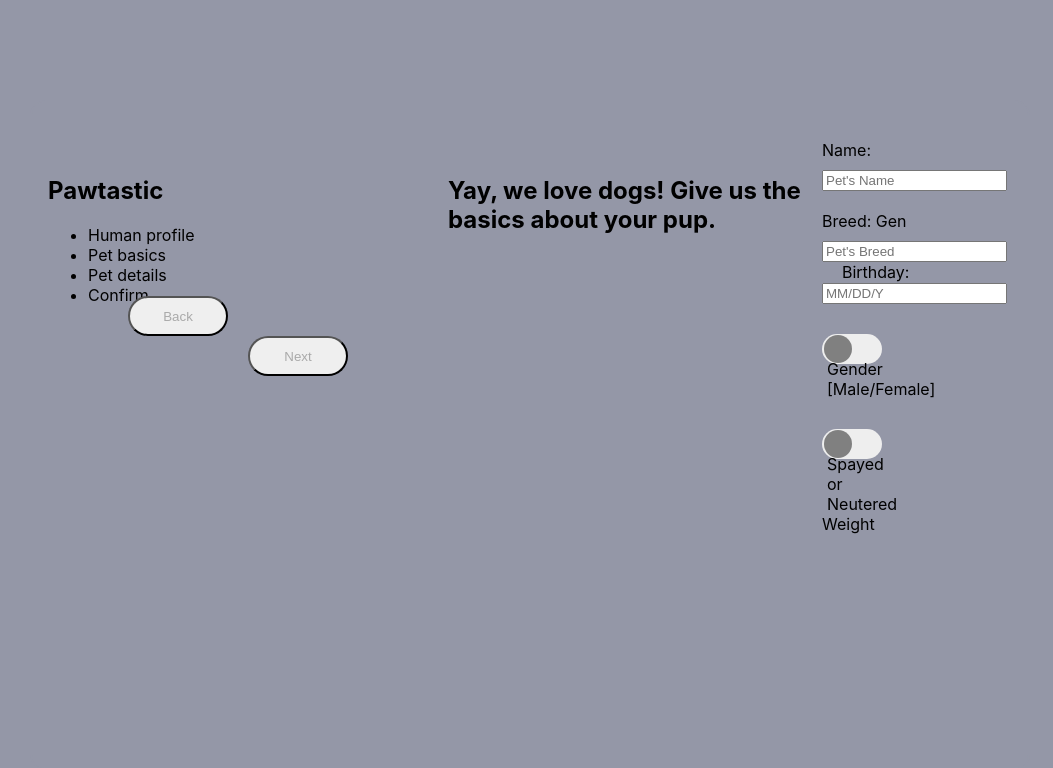
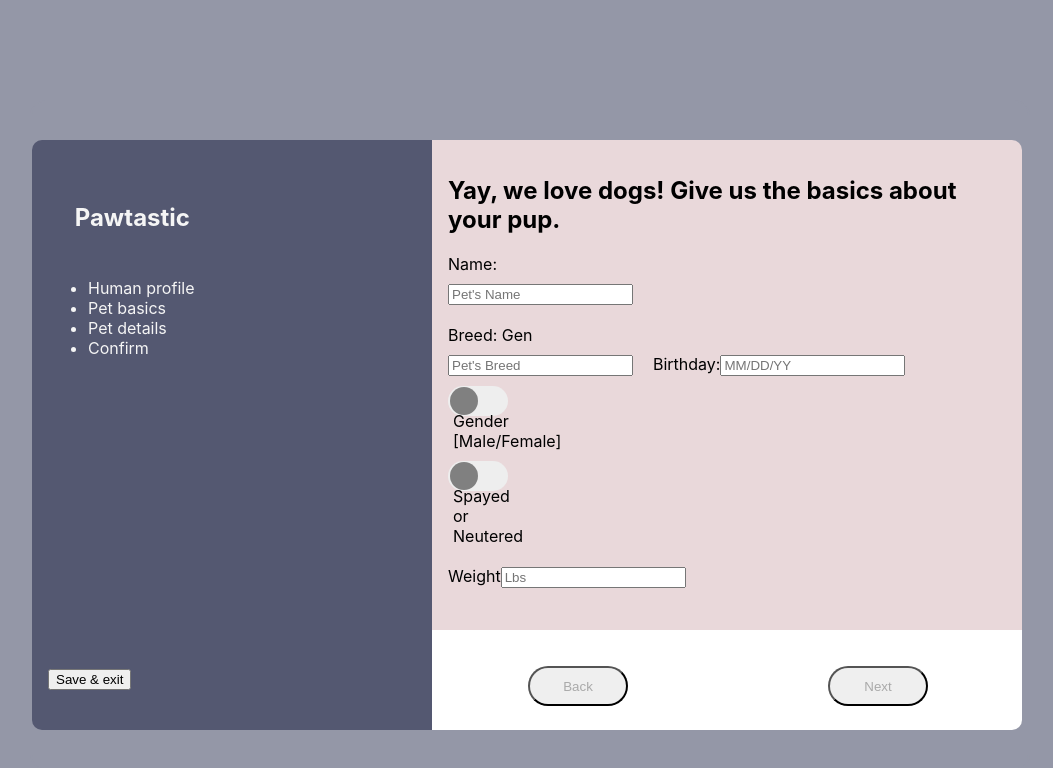
Before and after one commit to sindhubedare/pawtastic, a React (Create React App) app: page / in a window 1280 px wide. Shown: the top 768 px of the page, without its empty margins (110-1163 px from the left). Built offline with nearby package versions, Linux system fonts and the light colour scheme.

Commit message:
navbar styling and toggling

```diff
--- a/src/App.css
+++ b/src/App.css
@@ -44,7 +44,7 @@
   background-color: #545871;
   border-top-left-radius: 10px;
   border-bottom-left-radius: 10px;
-
+  Color: whitesmoke;
 }
 .div2 {
   grid-area: b;
@@ -110,6 +110,16 @@
 .checkbox {
   display : none;
 }
+
+.nav{
+  flex-direction: column;
+  padding: 20pt;
+}
+
+.button1{
+  align-content: flex-end;
+  margin-top: 80%;
+}
 /* Reference: https://www.w3schools.com/css/css3_box-sizing.asp */
 /* https://codepen.io/pen/?&editable=true */
 /* https://developer.mozilla.org/en-US/docs/Web/CSS/CSS_Grid_Layout/Box_Alignment_in_CSS_Grid_Layout */
--- a/src/App.js
+++ b/src/App.js
@@ -4,15 +4,28 @@
 import Footer from './Components/Footer';
 import Navbar from './Components/Navbar';
 import Content from './Components/Content';
-function App() {
+
+
+class App extends React.Component {
+  render(){
   return (
-    <div className="App">
-      <Navbar />
-      <Header />
-      <Content />
-      <Footer />
+    <React.Fragment>
+    <div className="wrapper">
+      <div className="App">
+        <div className="div1">
+          <Navbar />
+        </div>
+        <div className="div2">
+          <Header />
+          <Content />
+        </div>
+        <div className="div3" >
+          <Footer />
+        </div>
+      </div>
     </div>
+    </React.Fragment>
   );
 }
-
+}
 export default App;
--- a/src/Components/Content.js
+++ b/src/Components/Content.js
@@ -40,11 +40,11 @@
 
                  <label style={{marginLeft:'20px'}} >
                      Birthday:
-                     <input type="text" placeholder="MM/DD/Y"Y value={this.state.value} onChange={this.handleChange}/>
+                     <input type="text" placeholder="MM/DD/YY" value={this.state.value} onChange={this.handleChange}/>
                  </label>
                  {/* &nbsp; */}
                  {/* <input type="Submit" value="Submit" /> */}
-                 <br/>
+
                  <br/>
                  <label for= "toggle" class= "switch">
                      <br/>
@@ -52,7 +52,7 @@
                     <br/><input type="checkbox" id="toggle" class="checkbox"/>
                  </label>
                  <br/>
-                 <br/>
+
                  <label for= "toggle" class= "switch">
                      <br/>
                    Spayed or Neutered
@@ -60,7 +60,9 @@
                  </label>
                  <br/>
                  <label>
+                     <br/>
                   Weight
+                  <input type="text" placeholder="Lbs" value={this.state.value} onChange={this.handleChange}/>
                  </label>
             </form>
 
--- a/src/Components/Navbar.js
+++ b/src/Components/Navbar.js
@@ -3,13 +3,14 @@
 function Navbar (){
     return (
     <div className = "title">
-        <h2>Pawtastic</h2>
+        <h2 className="nav">Pawtastic</h2>
         <ul>
             <li>Human profile</li>
             <li>Pet basics</li>
             <li>Pet details</li>
             <li>Confirm</li>
         </ul>
+        <button className="button1">Save & exit</button>
 
     </div>
     );
```
